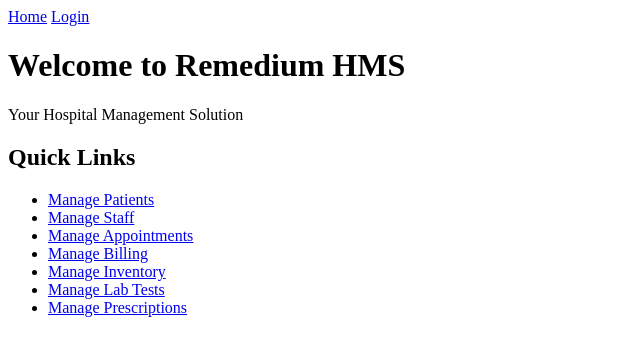
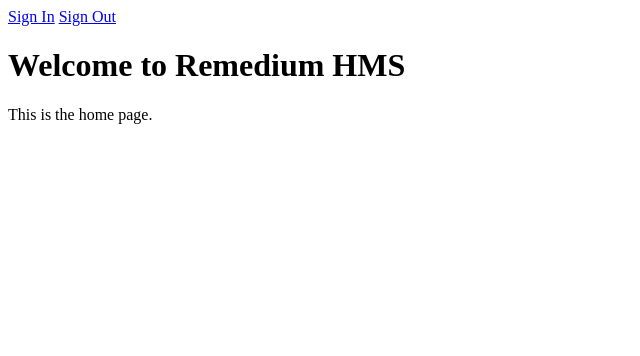
Before and after one commit to neoastra303/Remedium-HMS, a Django app: template core/templates/index.html in a window 1280 px wide. Shown: the top 356 px of the page, without its empty margins (0-640 px from the left). Run offline with Django 4.2, Linux system fonts and the light colour scheme; the template is opened without the code that fills it, so the values that code supplies are empty.

Commit message:
up-commit

```diff
--- a/core/templates/index.html
+++ b/core/templates/index.html
@@ -1,19 +1,6 @@
 {% extends 'base.html' %}
-
-{% block title %}Home{% endblock %}
 
 {% block content %}
     <h1>Welcome to Remedium HMS</h1>
-    <p>Your Hospital Management Solution</p>
-
-    <h2>Quick Links</h2>
-    <ul>
-        <li><a href="/patients/">Manage Patients</a></li>
-        <li><a href="/staff/">Manage Staff</a></li>
-        <li><a href="/appointments/">Manage Appointments</a></li>
-        <li><a href="/invoices/">Manage Billing</a></li>
-        <li><a href="/inventory/">Manage Inventory</a></li>
-        <li><a href="/labtests/">Manage Lab Tests</a></li>
-        <li><a href="/prescriptions/">Manage Prescriptions</a></li>
-    </ul>
+    <p>This is the home page.</p>
 {% endblock %}
--- /dev/null
+++ b/core/urls.py
@@ -0,0 +1,6 @@
+from django.urls import path
+from . import views
+
+urlpatterns = [
+    path('', views.homepage, name='homepage'),
+]
--- a/patients/management/commands/create_groups.py
+++ b/patients/management/commands/create_groups.py
@@ -11,5 +11,3 @@ class Command(BaseCommand):
             group, created = Group.objects.get_or_create(name=group_name)
             if created:
                 self.stdout.write(self.style.SUCCESS(f"Successfully created group: '{group_name}'"))
-            else:
-                self.stdout.write(self.style.WARNING(f"Group '{group_name}' already exists."))
--- a/templates/base.html
+++ b/templates/base.html
@@ -1,22 +1,14 @@
 <!DOCTYPE html>
 <html>
 <head>
-    <title>{% block title %}Remedium HMS{% endblock %}</title>
+    <title>Remedium HMS</title>
 </head>
 <body>
-    <nav>
-        <a href="{% url 'homepage' %}">Home</a>
-
-        {% if user.is_authenticated %}
-            <a>Welcome, {{ user.username }}</a>
-            <a href="{% url 'logout' %}">Logout</a>
-        {% else %}
-            <a href="{% url 'login' %}">Login</a>
-        {% endif %}
-
-    </nav>
     <div class="container">
-        {% block content %}{% endblock %}
+        <a href="{% url 'login' %}">Sign In</a>
+        <a href="{% url 'logout' %}">Sign Out</a>
+        {% block content %}
+        {% endblock %}
     </div>
 </body>
 </html>
```
